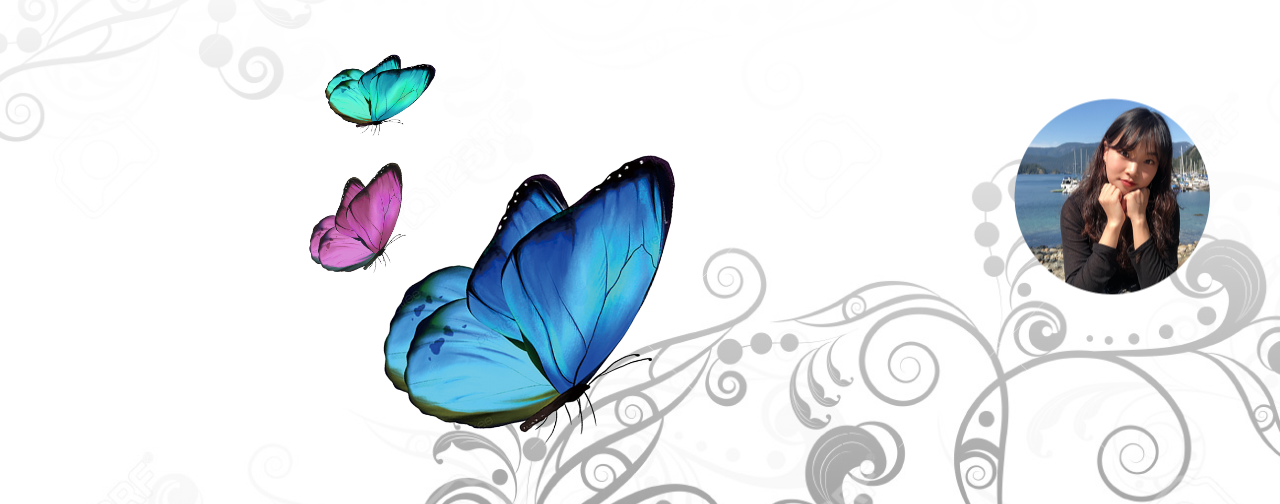
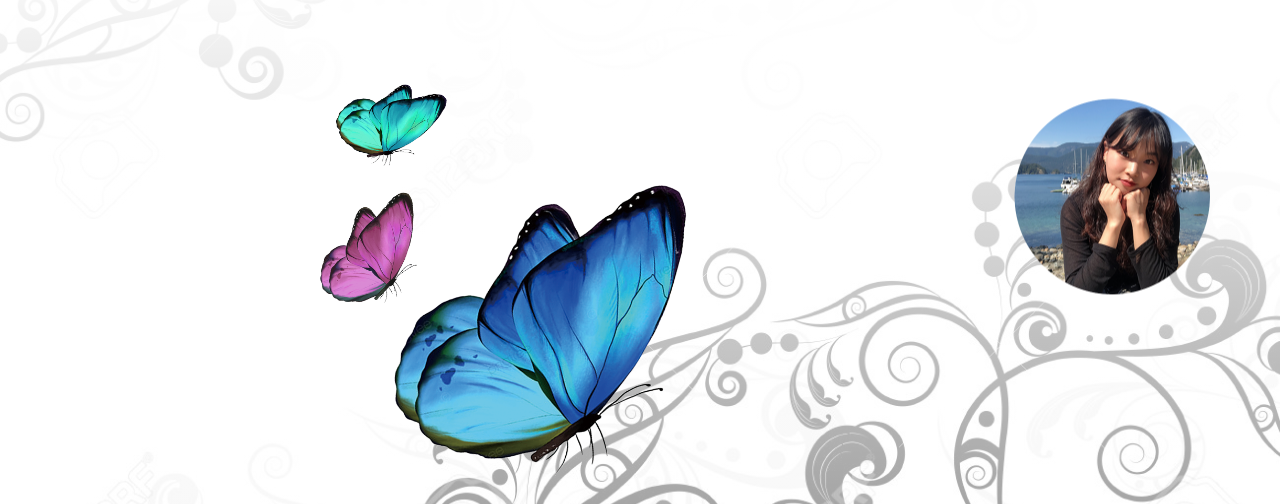
Before and after one commit to hiyoungg/hannah, a plain HTML site: page index.html in a window 1280 px wide. Shown: the part 61-565 px from the top of the page. Drawn offline with Linux system fonts and the light colour scheme; a web font is replaced by a local one.

Commit message:
Add files via upload

```diff
--- a/css/style.css
+++ b/css/style.css
@@ -47,12 +47,13 @@ ul li .active a{
     margin:auto
 }
 .butterfly img {
-    position:relative;
-    top: -30px;
-    left: -30px;
+    display: block;
     float: left;
-    width:400px;
-    height: auto;
+    width: 400px;
+    position: relative;
+    top: -30%;
+    left: -3%;
+
 }
 .profile img {
     position: relative;
```
